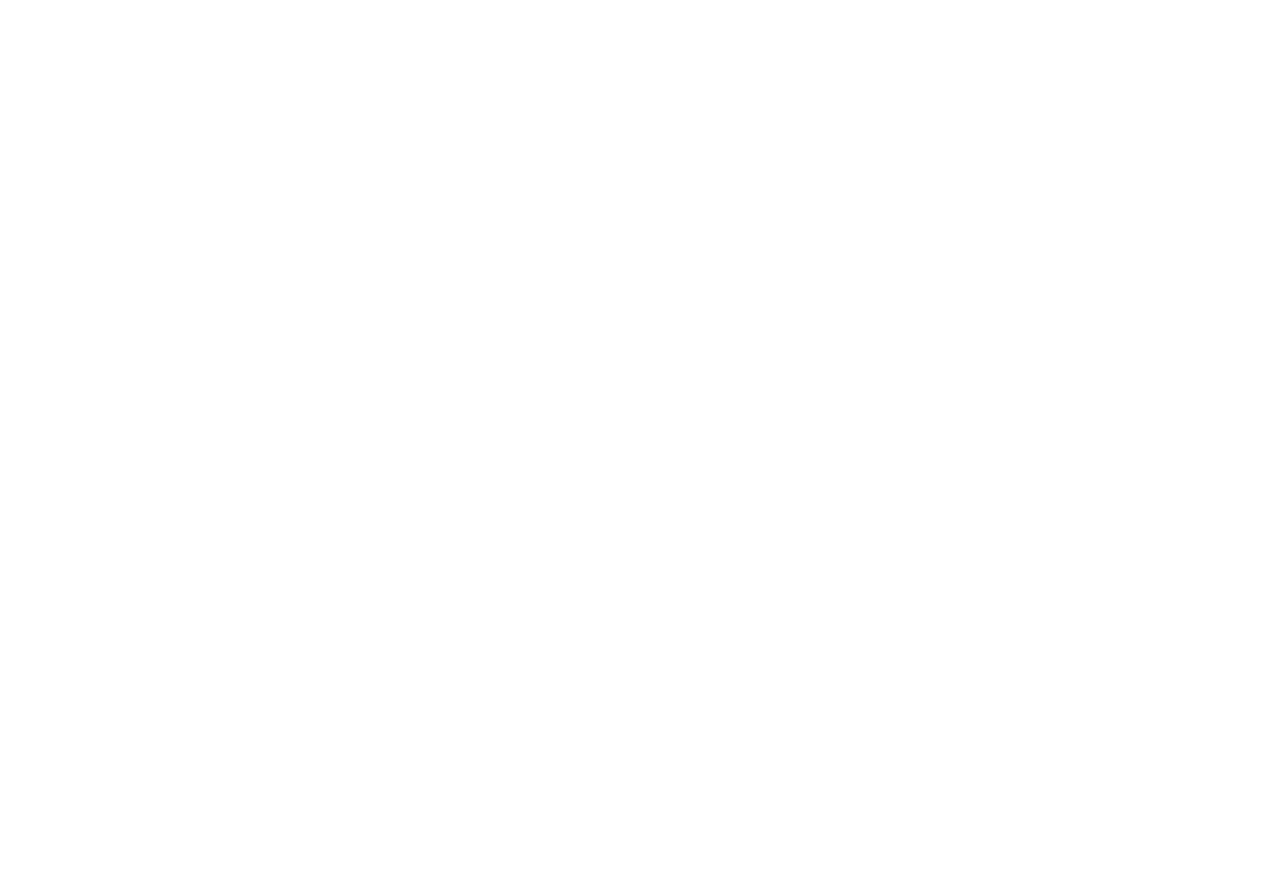
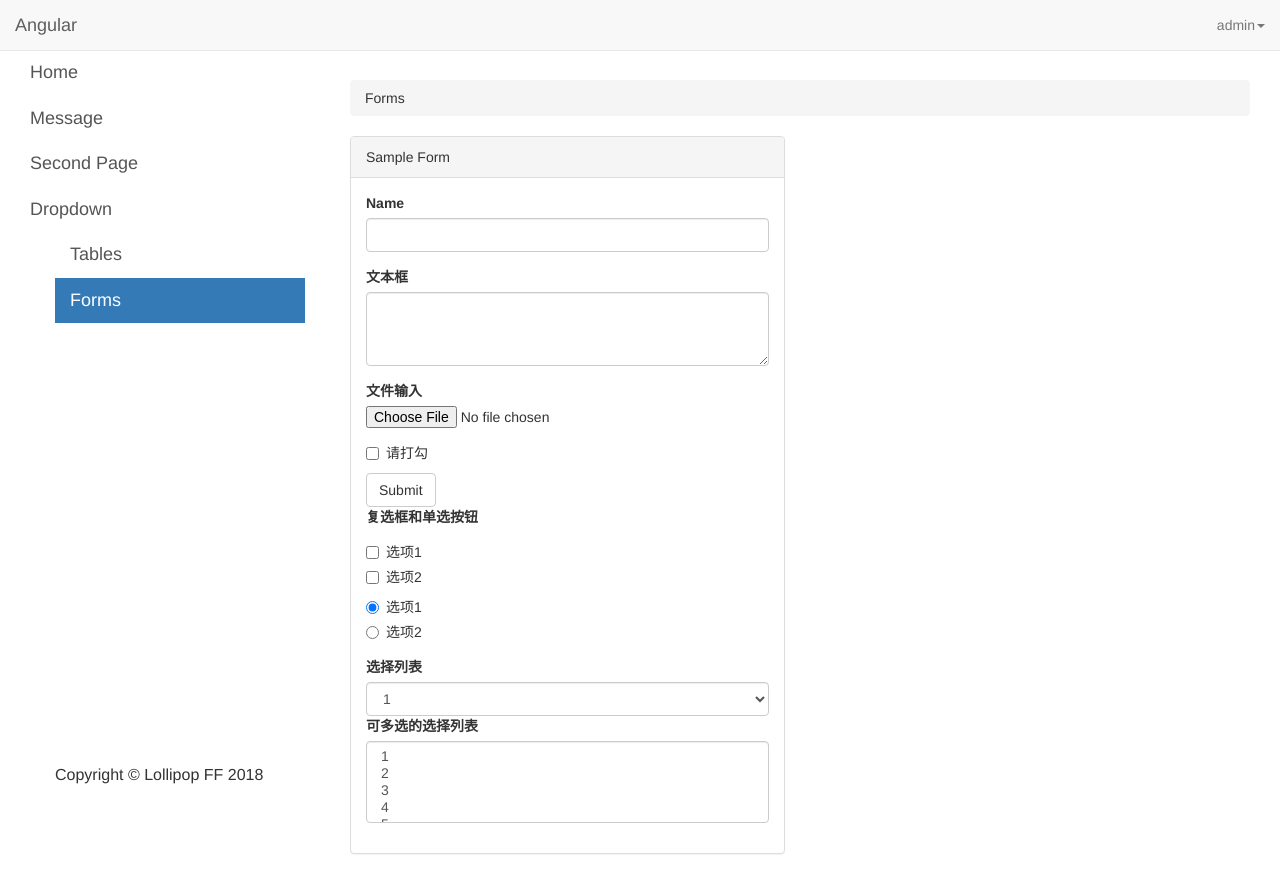
Before and after one commit to FanXuanyi/angular-admin-master, an Angular app: page /site-form in a window 1280 px wide. Before the commit this address led to /. Before the commit the page ends 800 px from the top, so only its background shows below. Built offline with nearby package versions, Linux system fonts and the light colour scheme.

Commit message:
添加site-form组件

```diff
--- a/src/app/main/components/sidebar/sidebar.component.html
+++ b/src/app/main/components/sidebar/sidebar.component.html
@@ -16,7 +16,7 @@
           <a routerLink="/table" routerLinkActive="active" class="list-group-item">Tables</a>
         </li>
         <li>
-          <a href="#" class="list-group-item">Forms</a>
+          <a routerLink="/site-form" routerLinkActive="active" class="list-group-item">Forms</a>
         </li>
       </ul>
     </li>
--- /dev/null
+++ b/src/app/main/site-form/site-form.component.html
@@ -0,0 +1,77 @@
+<div class="container-fluid" style="margin-top: 30px;">
+  <ul class="breadcrumb">
+    <li>Forms</li>
+  </ul>
+  <div class="row">
+    <div class="col-lg-6">
+      <div class="panel panel-default">
+        <div class="panel-heading">
+          Sample Form
+        </div>
+        <div class="panel-body">
+          <form action="#">
+            <div class="form-group">
+              <label for="name">Name</label>
+              <input type="text" class="form-control" id="name">
+            </div>
+            <div class="form-group">
+              <label>文本框</label>
+              <textarea class="form-control" rows="3"></textarea>
+            </div>
+            <div class="form-group">
+              <label for="inputfile">文件输入</label>
+              <input type="file" id="inputfile">
+            </div>
+            <div class="checkbox">
+              <label>
+                <input type="checkbox">请打勾
+              </label>
+            </div>
+            <div>
+              <button type="submit" class="btn btn-default">Submit</button>
+            </div>
+            <div class="form-group">
+              <label>
+                复选框和单选按钮
+              </label>
+              <div class="checkbox">
+                <label><input type="checkbox" value="">选项1</label>
+              </div>
+              <div class="checkbox">
+                <label><input type="checkbox" value="">选项2</label>
+              </div>
+              <div class="radio">
+                <label>
+                  <input type="radio" name="optionsRadios" id="optionsRadios1" value="option1" checked>选项1
+                </label>
+              </div>
+              <div class="radio">
+                <label>
+                  <input type="radio" name="optionsRadios" id="optionsRadios2" value="option2">选项2
+                </label>
+              </div>
+            </div>
+            <div class="form-group">
+              <label>选择列表</label>
+              <select class="form-control">
+                <option value="">1</option>
+                <option value="">2</option>
+                <option value="">3</option>
+                <option value="">4</option>
+                <option value="">5</option>
+              </select>
+              <label>可多选的选择列表</label>
+              <select multiple class="form-control">
+                <option value="">1</option>
+                <option value="">2</option>
+                <option value="">3</option>
+                <option value="">4</option>
+                <option value="">5</option>
+              </select>
+            </div>
+          </form>
+        </div>
+      </div>
+    </div>
+  </div>
+</div>
--- /dev/null
+++ b/src/app/main/site-form/site-form.component.ts
@@ -0,0 +1,15 @@
+import { Component, OnInit } from '@angular/core';
+
+@Component({
+  selector: 'app-site-form',
+  templateUrl: './site-form.component.html',
+  styleUrls: ['./site-form.component.css']
+})
+export class SiteFormComponent implements OnInit {
+
+  constructor() { }
+
+  ngOnInit() {
+  }
+
+}
```
Also changed, not shown: src/app/main/main.module.ts (+5 -2 lines), src/app/main/site-form/site-form.component.css (added), 1 other file (tests, documents, lock files or other folders).
